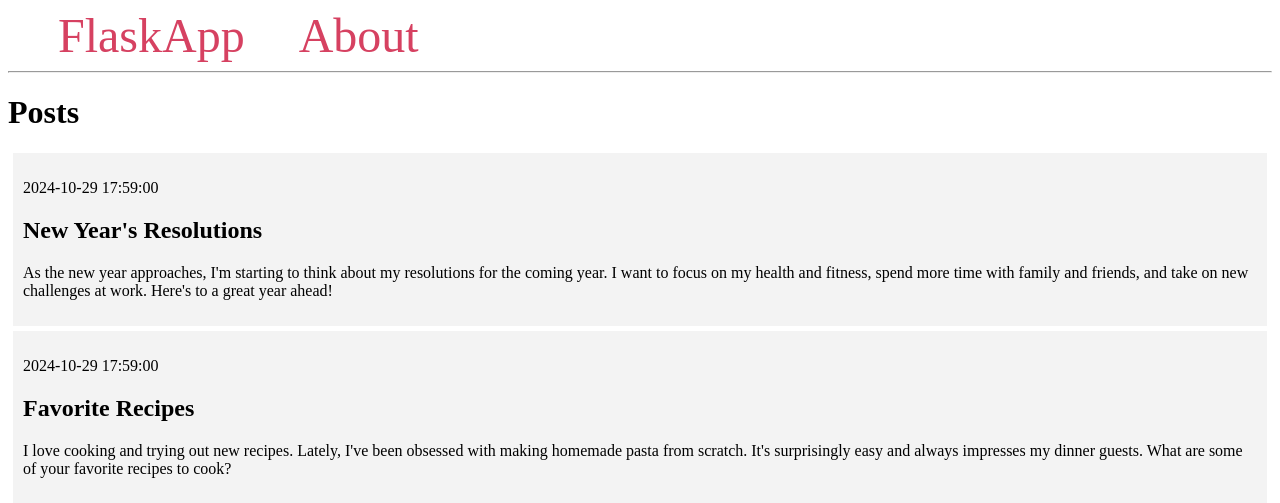
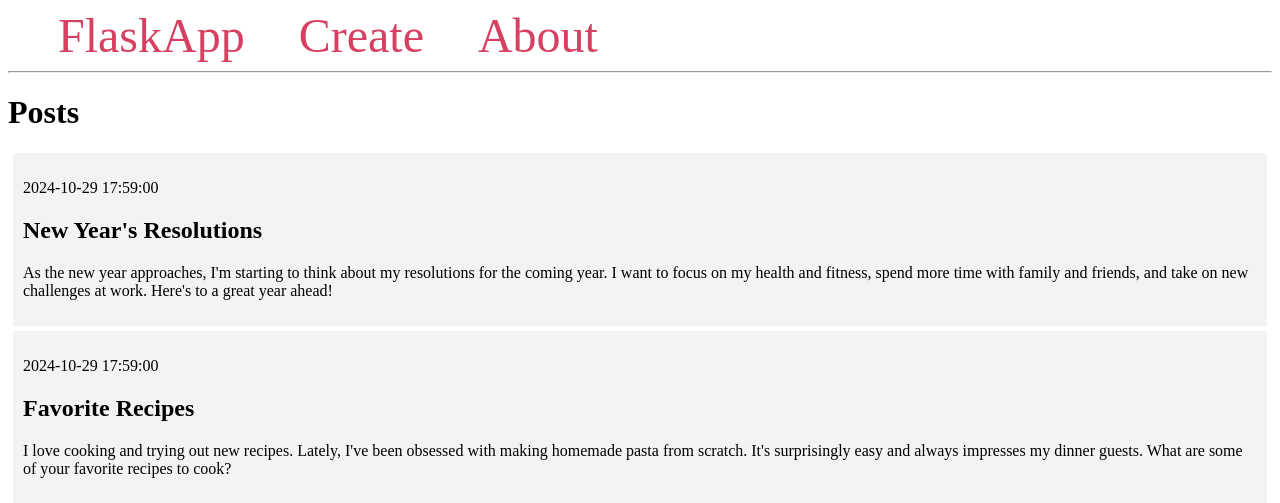
Before and after one commit to lukefisha/Flask-Blog, a Flask app: page / in a window 1280 px wide. Shown: the top 503 px of the page. Run offline with Flask 3, Linux system fonts and the light colour scheme; data comes from the database, SQL or seed files in the repository; both versions use the stored data as it was after the commit.

Commit message:
Added create page

```diff
--- a/app.py
+++ b/app.py
@@ -4,7 +4,7 @@ from flask import Flask, render_template, request, url_for, flash, redirect, abo
 # make a Flask application object called app
 app = Flask(__name__)
 app.config["DEBUG"] = True
-
+app.config['SECRET_KEY'] = 'your secret key'
 
 
 # Function to open a connection to the database.db file
@@ -34,6 +34,28 @@ def index():
 
 
 # route to create a post
+@app.route('/create/', methods=('GET', 'POST'))
+def create():
+    #determine if the page is being requested with a POST or GET request
+    if request.method == 'POST':
+        #get the title and content that was submitted
+        title = request.form['title']
+        content = request.form['content']
 
+        #display an error if the title or content is not submitted
+        #else make a db connection and insert the blog post content
+        if not title:
+            flash("Title is required")
+        elif not content:
+            flash("Content is required")
+        else:
+            conn = get_db_connection()
+            #insert into db
+            conn.execute('INSERT INTO posts (title, content) VALUES (?, ?)', (title, content))
+            conn.commit()
+            conn.close()
+            return redirect(url_for('index'))
+
+    return render_template('create.html')
 
 app.run(port=5008)
--- a/templates/base.html
+++ b/templates/base.html
@@ -28,10 +28,14 @@
 <body>
     <nav>
         <a href="{{ url_for('index') }}">FlaskApp</a>
+        <a href="{{ url_for('create') }}">Create</a>
         <a href="#">About</a>
     </nav>
     <hr>
     <div class="content">
+        {% for message in get_flashed_messages() %}
+            <div class="alert">{{ message }}</div>
+        {% endfor %}
         {% block content %} {% endblock %}
     </div>
 </body>
```
Also changed, not shown: database.db.
